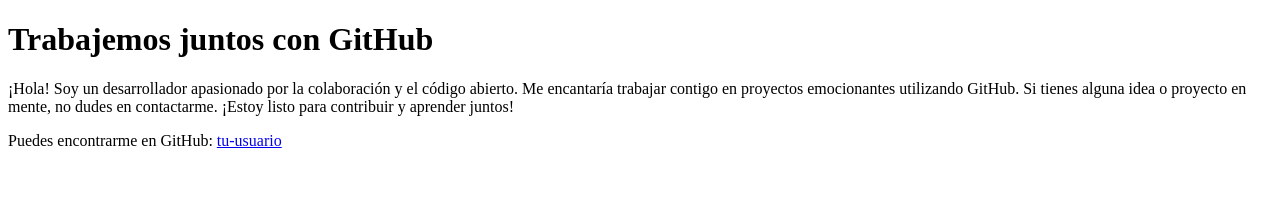
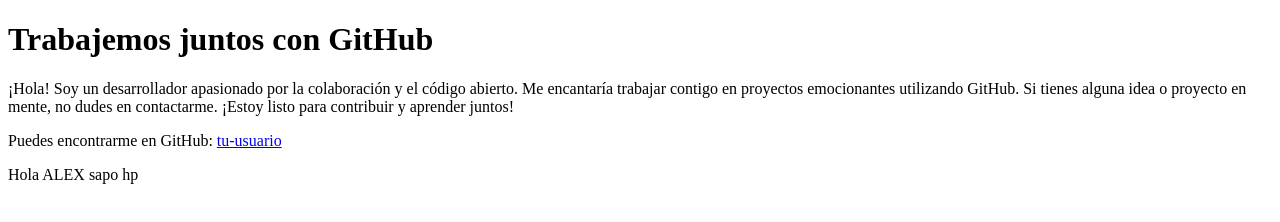
Before and after one commit to albajhonatan26-design/Backend17, a plain HTML site: page index.html in a window 1280 px wide. Drawn offline with Linux system fonts and the light colour scheme.

Commit message:
Aca hicimos un cambio

```diff
--- a/index.html
+++ b/index.html
@@ -9,5 +9,6 @@
     <h1>Trabajemos juntos con GitHub</h1>
     <p>¡Hola! Soy un desarrollador apasionado por la colaboración y el código abierto. Me encantaría trabajar contigo en proyectos emocionantes utilizando GitHub. Si tienes alguna idea o proyecto en mente, no dudes en contactarme. ¡Estoy listo para contribuir y aprender juntos!</p>
     <p>Puedes encontrarme en GitHub: <a href="https://github.com/tu-usuario" target="_blank">tu-usuario</a></p>
+    <p>Hola ALEX sapo hp</p>
 </body>
 </html>
```
